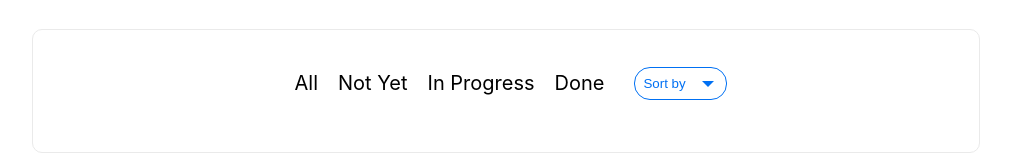
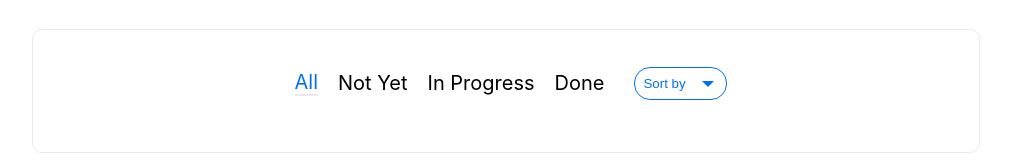
Before and after one commit to hirooutdoor/next-todo2, a Next.js app: page / in a window 1280 px wide. Shown: the part 511-671 px from the top of the page, without its empty margins (134-1145 px from the left). Built offline with nearby package versions, Linux system fonts and the light colour scheme.

Commit message:
feat: render filterTodos to todolist as props

```diff
--- a/components/todo/TodoList.tsx
+++ b/components/todo/TodoList.tsx
@@ -12,6 +12,11 @@ type Props = {
     status: string
     isEditing: boolean
   }
+  fileterTodos: {
+    title: string
+    status: string
+    isEditing: boolean
+  }[]
   onClickDelete: (index: number) => void
   onClickEdit: (index: number) => void
   onClickCancel: (index: number) => void
@@ -32,12 +37,13 @@ export const TodoList: React.FC<Props> = (props) => {
     onChangeEditTitle,
     onChangeEditStatus,
     isDisabled,
+    fileterTodos
   } = props
 
   return (
     <>
       <ul>
-        {todos.map((todo, index) => {
+        {fileterTodos.map((todo, index) => {
           return (
             <li key={index} className={styles.list_row}>
               {todo.isEditing ? (
--- a/pages/index.tsx
+++ b/pages/index.tsx
@@ -1,10 +1,10 @@
-import { OrderSortButton } from 'components/select/OrderSort'
-import { AddForm } from 'components/form/AddForm'
-import { TodoList } from 'components/todo/TodoList'
+import { useState } from 'react'
 import Head from 'next/head'
 import Image from 'next/image'
-import { useState } from 'react'
 import styles from 'styles/Home.module.css'
+import { TodoList } from 'components/todo/TodoList'
+import { AddForm } from 'components/form/AddForm'
+import { OrderSortButton } from 'components/select/OrderSort'
 import { StatusFilter } from 'components/filter/StatusFilter'
 
 type TodoType = {
@@ -19,7 +19,7 @@ export default function Home() {
   const [todoStatus, setTodoStatus] = useState<string>('')
   const [currentTodo, setCurrentTodo] = useState<Array<TodoType>>([])
   const [isDisabled, setIsDisabled] = useState<boolean>(false);
-  const [stateFilter, setStateFilter] = useState<string>("ALL");
+  const [stateFilter, setStateFilter] = useState<string>("All");
 
   const newTodo = {
     title: inputTodo,
@@ -48,7 +48,13 @@ export default function Home() {
     setCurrentTodo({ ...currentTodo, status: e.target.value })
   }
 
-
+  // Filter Condition Switching //
+  const fileterTodos = todos.filter(todo => {
+    if (stateFilter === 'All') return true;
+    if (stateFilter === 'Not Yet') return todo.status === "Not Yet";
+    if (stateFilter === 'In Progress') return todo.status === "In Progress";
+    if (stateFilter === 'Done') return todo.status === "Done";
+  });
 
   /// ↓↓↓ CLICK ACTION ↓↓↓///
 
@@ -101,8 +107,9 @@ export default function Home() {
   }
 
   // Filer Function //
-  const handleFilter = () => {
-
+  const handleFilter = (stateFilter: string) => {
+    // alert(stateFilter) //for verification
+    setStateFilter(stateFilter)
   }
 
 
@@ -131,7 +138,7 @@ export default function Home() {
         <div className={styles.card}>
           <div className={styles.list_head}>
             {/* Status Filter */}
-            <StatusFilter handleFilter={handleFilter}/>
+            <StatusFilter stateFilter={stateFilter} handleFilter={handleFilter}/>
             {/* Status Filter */}
 
             {/* Order Sort Button*/}
@@ -152,6 +159,7 @@ export default function Home() {
             onChangeEditStatus={onChangeEditStatus}
             currentTodo={currentTodo}
             isDisabled={isDisabled}
+            fileterTodos={fileterTodos}
           />
           {/* List */}
         </div>
```
